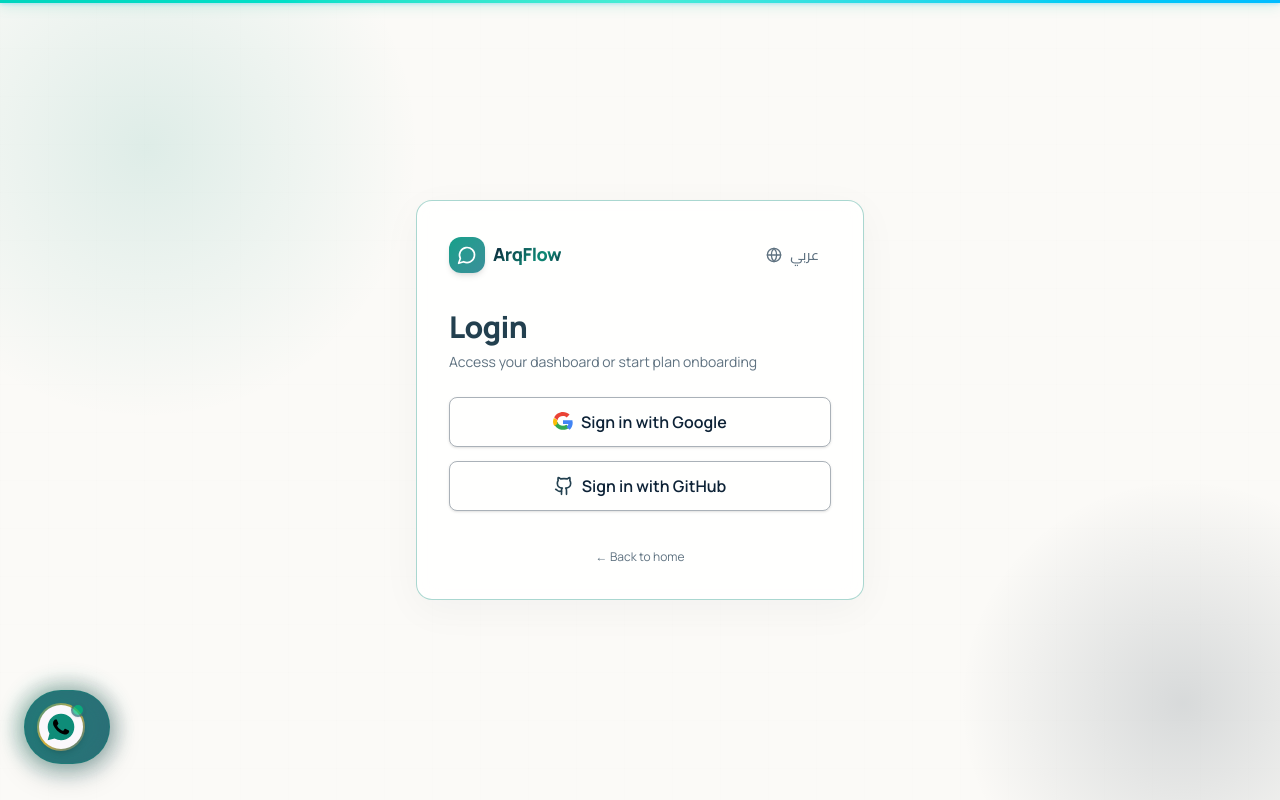
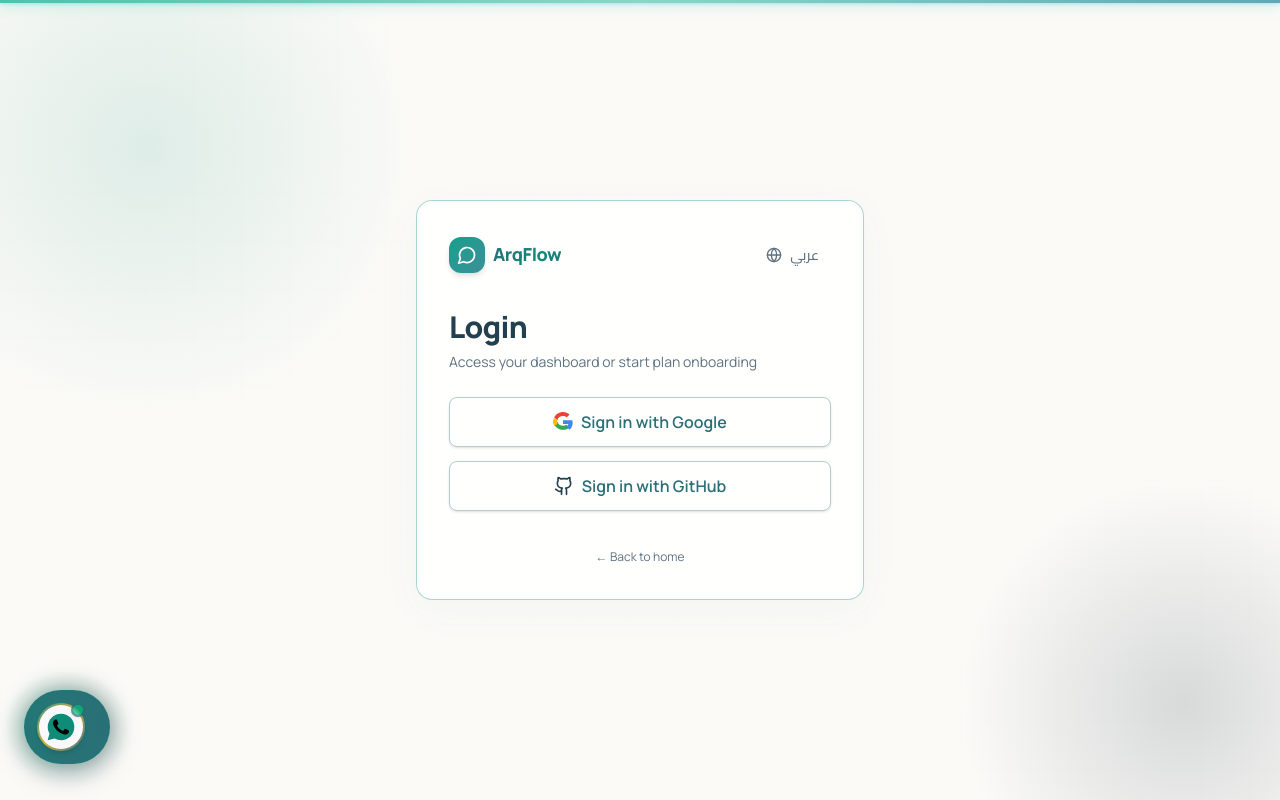
Before and after one commit to ffgghhj779-cell/arqflow-platform, a Next.js app: page /login in a window 1280 px wide. Built offline with nearby package versions, Linux system fonts and the light colour scheme.

Commit message:
feat(design): apply calm premium palette sitewide (buttons, CTA, dashboard, simulator, chatbot, tailwind teal/sky remap)

```diff
--- a/src/app/dashboard/DashboardShell.tsx
+++ b/src/app/dashboard/DashboardShell.tsx
@@ -212,7 +212,7 @@ export default function DashboardShell({ profile, business, capabilities, unread
           <div className="flex items-center justify-between mb-3">
             <Link href="/dashboard/overview" className="flex items-center gap-2">
               <motion.div
-                className="w-8 h-8 rounded-xl bg-gradient-to-br from-[var(--accent)] to-[#0d2236] flex items-center justify-center shadow-md"
+                className="w-8 h-8 rounded-xl bg-gradient-to-br from-[var(--accent)] to-[#2b6f77] flex items-center justify-center shadow-md"
                 whileHover={{ scale: 1.08, rotate: 3 }}
                 transition={{ type: "spring", stiffness: 400, damping: 20 }}
               >
--- a/src/app/globals.css
+++ b/src/app/globals.css
@@ -20,6 +20,22 @@
   --color-brand-sky: #3a8f9a;
   --color-brand-cream: #f1f4f1;
   --color-brand-gold: #b8935a;
+
+  /* Remap Tailwind teal/sky scales to the calm jade/petrol palette sitewide */
+  --color-teal-50: #effaf7;
+  --color-teal-100: #d5f3ec;
+  --color-teal-200: #b0e7da;
+  --color-teal-300: #86d8c6;
+  --color-teal-400: #4fc2ab;
+  --color-teal-500: #12a08a;
+  --color-teal-600: #0e8c78;
+  --color-teal-700: #0b6b5d;
+  --color-teal-800: #0a5248;
+  --color-teal-900: #08403a;
+  --color-sky-300: #8fc3cc;
+  --color-sky-400: #5fa8b5;
+  --color-sky-500: #3a8f9a;
+  --color-sky-600: #2b6f77;
   --font-sans: "Manrope", "Cairo", system-ui, sans-serif;
   --color-solid: var(--bg-solid);
   --color-elev: var(--bg-elev);
@@ -67,7 +83,7 @@
 
   /* ── Glow & Depth tokens ── */
   --accent-glow: rgba(18, 160, 138, 0.26);
-  --navy-glow: rgba(13, 34, 54, 0.32);
+  --navy-glow: rgba(43, 111, 119, 0.32);
   --gold-glow: rgba(184, 147, 90, 0.3);
 
   /* ── Gradient tokens ── */
@@ -121,7 +137,7 @@
 
   /* ── Dark: Glow & Gradient tokens ── */
   --accent-glow: rgba(95, 212, 189, 0.28);
-  --navy-glow: rgba(0, 0, 0, 0.6);
+  --navy-glow: rgba(0, 0, 0, 0.3);
   --gradient-mesh-1: radial-gradient(ellipse at 20% 50%, rgba(95,212,189,0.11) 0%, transparent 60%);
   --gradient-mesh-2: radial-gradient(ellipse at 80% 20%, rgba(216,181,116,0.07) 0%, transparent 50%);
   --gradient-mesh-3: radial-gradient(ellipse at 60% 80%, rgba(15,76,92,0.35) 0%, transparent 55%);
@@ -283,7 +299,7 @@ h1, h2, h3, h4, h5, h6, .font-display {
   /* ── NEW: Glow utilities ── */
   .glow-teal    { box-shadow: 0 0 32px var(--accent-glow), 0 0 64px rgba(var(--accent-rgb), 0.1); }
   .glow-teal-sm { box-shadow: 0 0 16px var(--accent-glow); }
-  .glow-navy    { box-shadow: 0 8px 40px var(--navy-glow), 0 2px 8px rgba(13,34,54,0.08); }
+  .glow-navy    { box-shadow: 0 8px 40px var(--navy-glow), 0 2px 8px rgba(43,111,119,0.08); }
   .glow-gold    { box-shadow: 0 0 24px var(--gold-glow); }
 
   /* ── NEW: Gradient mesh background ── */
@@ -333,18 +349,18 @@ h1, h2, h3, h4, h5, h6, .font-display {
     border: 1px solid var(--border);
     border-radius: 1.25rem;
     box-shadow:
-      0 1px 2px rgba(13,34,54,0.04),
-      0 4px 16px rgba(13,34,54,0.06),
-      0 16px 48px rgba(13,34,54,0.04);
+      0 1px 2px rgba(43,111,119,0.04),
+      0 4px 16px rgba(43,111,119,0.06),
+      0 16px 48px rgba(43,111,119,0.04);
     transition: all 0.4s var(--spring-soft);
   }
   .card-elevated:hover {
     border-color: rgba(var(--accent-rgb), 0.3);
     transform: translateY(-4px);
     box-shadow:
-      0 1px 2px rgba(13,34,54,0.04),
-      0 8px 24px rgba(13,34,54,0.08),
-      0 24px 64px rgba(13,34,54,0.06),
+      0 1px 2px rgba(43,111,119,0.04),
+      0 8px 24px rgba(43,111,119,0.08),
+      0 24px 64px rgba(43,111,119,0.06),
       0 0 0 1px rgba(var(--accent-rgb), 0.08);
   }
 
@@ -413,7 +429,7 @@ header, footer {
   -webkit-backdrop-filter: blur(var(--glass-blur));
   border: 1px solid var(--border);
   border-radius: 1rem;
-  box-shadow: 0px 4px 24px rgba(13, 34, 54, 0.02);
+  box-shadow: 0px 4px 24px rgba(43, 111, 119, 0.02);
 }
 
 .glass-strong {
@@ -422,13 +438,13 @@ header, footer {
   -webkit-backdrop-filter: blur(12px);
   border: 1px solid var(--border-strong);
   border-radius: 1rem;
-  box-shadow: 0px 10px 40px rgba(13, 34, 54, 0.04);
+  box-shadow: 0px 10px 40px rgba(43, 111, 119, 0.04);
 }
 
 .dark .glass-strong {
-  background: rgba(10, 21, 38, 0.85);
+  background: rgba(34, 58, 72, 0.85);
   border-color: rgba(255, 255, 255, 0.08);
-  box-shadow: 0px 10px 40px rgba(0, 0, 0, 0.5);
+  box-shadow: 0px 10px 40px rgba(0, 0, 0, 0.25);
 }
 
 /* ── NEW: Ultra-thin glass ── */
@@ -455,12 +471,12 @@ header, footer {
 .card-hover:hover {
   border-color: var(--accent);
   transform: translateY(-2.5px);
-  box-shadow: 0px 12px 32px rgba(13, 34, 54, 0.04);
+  box-shadow: 0px 12px 32px rgba(43, 111, 119, 0.04);
 }
 
 /* ===== Luxury Buttons ===== */
 .btn-primary {
-  background: #0d2236;
+  background: #2b6f77;
   color: #ffffff;
   border: none;
   border-radius: 0.5rem;
@@ -471,7 +487,7 @@ header, footer {
   align-items: center;
   justify-content: center;
   gap: 0.5rem;
-  box-shadow: 0 4px 14px rgba(13, 34, 54, 0.08);
+  box-shadow: 0 4px 14px rgba(43, 111, 119, 0.08);
   transition: background-color 0.22s var(--spring-soft), transform 0.22s var(--spring-soft), box-shadow 0.22s var(--spring-soft);
   position: relative;
   overflow: hidden;
@@ -502,8 +518,8 @@ header, footer {
 
 .btn-outline {
   background: transparent;
-  color: #0d2236;
-  border: 1px solid rgba(13, 34, 54, 0.35);
+  color: #2b6f77;
+  border: 1px solid rgba(43, 111, 119, 0.35);
   border-radius: 0.5rem;
   padding: 0.75rem 1.5rem;
   min-height: 2.75rem;
@@ -516,11 +532,11 @@ header, footer {
 }
 
 .btn-outline:hover {
-  background: #0d2236;
+  background: #2b6f77;
   color: #ffffff;
-  border-color: #0d2236;
+  border-color: #2b6f77;
   transform: translateY(-2px);
-  box-shadow: 0 4px 14px rgba(13, 34, 54, 0.08);
+  box-shadow: 0 4px 14px rgba(43, 111, 119, 0.08);
 }
 
 .btn-outline:active { transform: scale(0.98); }
@@ -702,8 +718,8 @@ select.input-base option { background: var(--bg); color: var(--fg); }
 /* ===== Decorative Grid Background ===== */
 .grid-bg {
   background-image:
-    linear-gradient(rgba(13, 34, 54, 0.03) 1px, transparent 1px),
-    linear-gradient(90deg, rgba(13, 34, 54, 0.03) 1px, transparent 1px);
+    linear-gradient(rgba(43, 111, 119, 0.03) 1px, transparent 1px),
+    linear-gradient(90deg, rgba(43, 111, 119, 0.03) 1px, transparent 1px);
   background-size: 48px 48px;
 }
 .dark .grid-bg {
@@ -716,14 +732,14 @@ select.input-base option { background: var(--bg); color: var(--fg); }
 
 /* ===== Gradient Text ===== */
 .gradient-text {
-  background: linear-gradient(135deg, #0d2236 0%, var(--accent) 70%, #0d2236 110%);
+  background: linear-gradient(135deg, #2b6f77 0%, var(--accent) 70%, #2b6f77 110%);
   -webkit-background-clip: text;
   background-clip: text;
   color: transparent;
 }
 
 .gradient-text-dark {
-  background: linear-gradient(135deg, #0d2236 0%, var(--accent) 75%, #0d2236 110%);
+  background: linear-gradient(135deg, #2b6f77 0%, var(--accent) 75%, #2b6f77 110%);
   -webkit-background-clip: text;
   background-clip: text;
   color: transparent;
@@ -760,10 +776,10 @@ select.input-base option { background: var(--bg); color: var(--fg); }
 .table-base tbody tr:hover { background: rgba(var(--accent-rgb), 0.015); }
 
 /* ===== Scrollbars ===== */
-* { scrollbar-width: thin; scrollbar-color: rgba(13, 34, 54, 0.1) transparent; }
+* { scrollbar-width: thin; scrollbar-color: rgba(43, 111, 119, 0.1) transparent; }
 *::-webkit-scrollbar { width: 6px; height: 6px; }
-*::-webkit-scrollbar-thumb { background: rgba(13, 34, 54, 0.1); border-radius: 3px; }
-*::-webkit-scrollbar-thumb:hover { background: rgba(13, 34, 54, 0.2); }
+*::-webkit-scrollbar-thumb { background: rgba(43, 111, 119, 0.1); border-radius: 3px; }
+*::-webkit-scrollbar-thumb:hover { background: rgba(43, 111, 119, 0.2); }
 
 /* ===== Keyframe Animations ===== */
 
--- a/src/app/simulator/SimulatorClient.tsx
+++ b/src/app/simulator/SimulatorClient.tsx
@@ -56,9 +56,9 @@ export default function SimulatorClient({ business }: { business: any }) {
   };
 
   return (
-    <div className="flex flex-col h-full bg-slate-50 dark:bg-gradient-to-br dark:from-[#0B1423] dark:to-[#12233D] rounded-3xl border border-slate-200 dark:border-white/10 shadow-xl dark:shadow-2xl overflow-hidden relative">
+    <div className="flex flex-col h-full bg-slate-50 dark:bg-gradient-to-br dark:from-[#1a2f3c] dark:to-[#21394a] rounded-3xl border border-slate-200 dark:border-white/10 shadow-xl dark:shadow-2xl overflow-hidden relative">
       {/* HEADER */}
-      <div className="flex flex-col sm:flex-row items-center justify-between p-4 sm:p-5 border-b border-slate-200 dark:border-white/10 bg-white/80 dark:bg-[#0B1423]/80 backdrop-blur-md z-10 gap-4">
+      <div className="flex flex-col sm:flex-row items-center justify-between p-4 sm:p-5 border-b border-slate-200 dark:border-white/10 bg-white/80 dark:bg-[#1a2f3c]/80 backdrop-blur-md z-10 gap-4">
         <div className="flex items-center gap-4">
           <div className="w-12 h-12 rounded-full bg-brand-teal flex items-center justify-center shrink-0">
             <Bot className="w-6 h-6 text-white" />
@@ -101,7 +101,7 @@ export default function SimulatorClient({ business }: { business: any }) {
       </div>
 
       {/* INPUT AREA */}
-      <div className="p-4 sm:p-5 border-t border-slate-200 dark:border-white/10 bg-white/90 dark:bg-[#0B1423]/90 backdrop-blur-md">
+      <div className="p-4 sm:p-5 border-t border-slate-200 dark:border-white/10 bg-white/90 dark:bg-[#1a2f3c]/90 backdrop-blur-md">
         <form onSubmit={handleSend} className="relative flex items-center">
           <input
             type="text"
--- a/src/app/simulator/page.tsx
+++ b/src/app/simulator/page.tsx
@@ -18,9 +18,9 @@ export default async function SimulatorPage() {
   if (!business) redirect("/onboarding");
 
   return (
-    <div className="min-h-screen bg-slate-50 dark:bg-[#050A10] flex flex-col">
+    <div className="min-h-screen bg-slate-50 dark:bg-[#162936] flex flex-col">
       {/* Minimal Header */}
-      <header className="sticky top-0 z-40 bg-white/80 dark:bg-[#0B1423]/80 backdrop-blur-md border-b border-slate-200 dark:border-white/10">
+      <header className="sticky top-0 z-40 bg-white/80 dark:bg-[#1a2f3c]/80 backdrop-blur-md border-b border-slate-200 dark:border-white/10">
         <div className="max-w-5xl mx-auto px-4 sm:px-6 h-16 flex items-center justify-between gap-4">
           <Link href="/" className="flex items-center gap-2 font-extrabold text-lg">
             <span className="w-9 h-9 rounded-xl bg-gradient-to-br from-brand-teal to-brand-sky flex items-center justify-center text-white">
--- a/src/components/marketing/Shared.tsx
+++ b/src/components/marketing/Shared.tsx
@@ -365,7 +365,7 @@ export function CTABanner({
       <div
         className="absolute inset-0 -z-0"
         style={{
-          background: "linear-gradient(135deg, #2a6b73 0%, #0d2236 50%, #0d2a2a 100%)",
+          background: "linear-gradient(135deg, #2b6f77 0%, #3a8f9a 55%, #12a08a 100%)",
         }}
         aria-hidden
       />
--- a/src/components/ui/ParticleText.tsx
+++ b/src/components/ui/ParticleText.tsx
@@ -39,7 +39,7 @@ const SPRING_FORCE   = 0.085;    // return spring
 const FRICTION       = 0.82;     // damping
 
 const LIGHT_COLOR_STOPS: [number, string][] = [
-  [0.0,  "#0d2236"],   // midnight navy
+  [0.0,  "#2b6f77"],   // midnight navy
   [0.25, "#0b6b5d"],   // deep teal
   [0.6,  "#12a08a"],   // vibrant teal
   [0.85, "#06b6d4"],   // bright cyan
--- a/src/components/ui/ThemeSwitcher.tsx
+++ b/src/components/ui/ThemeSwitcher.tsx
@@ -65,7 +65,7 @@ export function ThemeSwitcher() {
             transition={{ duration: 0.4, ease: [0.65, 0, 0.35, 1] }}
             className={cn(
               "fixed left-0 right-0 h-screen w-screen z-[100] flex items-center justify-center",
-              nextTheme === "dark" ? "bg-[#050b14]" : "bg-[#fcfcfc]"
+              nextTheme === "dark" ? "bg-[#1a2f3c]" : "bg-[#fbfaf7]"
             )}
           >
             {/* Optional: Add a subtle loading indicator or brand mark inside the curtain */}
--- a/src/components/ui/WebsiteChatbotModal.tsx
+++ b/src/components/ui/WebsiteChatbotModal.tsx
@@ -77,7 +77,7 @@ export function WebsiteChatbotModal({
           animate={{ opacity: 1, y: 0, scale: 1 }}
           exit={{ opacity: 0, y: 50, scale: 0.9 }}
           transition={{ type: "spring", damping: 25, stiffness: 200 }}
-          className="fixed bottom-6 left-6 z-[100] w-[380px] max-w-[calc(100vw-3rem)] h-[550px] max-h-[calc(100vh-6rem)] bg-white dark:bg-[#0f172a] rounded-2xl shadow-2xl border border-gray-100 dark:border-gray-800 flex flex-col overflow-hidden"
+          className="fixed bottom-6 left-6 z-[100] w-[380px] max-w-[calc(100vw-3rem)] h-[550px] max-h-[calc(100vh-6rem)] bg-white dark:bg-[#1a2f3c] rounded-2xl shadow-2xl border border-gray-100 dark:border-gray-800 flex flex-col overflow-hidden"
           dir="rtl"
         >
           {/* Header */}
@@ -102,7 +102,7 @@ export function WebsiteChatbotModal({
           </div>
 
           {/* Messages Area */}
-          <div className="flex-1 overflow-y-auto p-4 space-y-4 bg-gray-50 dark:bg-[#020817]">
+          <div className="flex-1 overflow-y-auto p-4 space-y-4 bg-gray-50 dark:bg-[#162936]">
             {messages.map((msg, idx) => (
               <div
                 key={idx}
@@ -146,7 +146,7 @@ export function WebsiteChatbotModal({
           </div>
 
           {/* Input Area */}
-          <div className="p-3 bg-white dark:bg-[#0f172a] border-t border-gray-100 dark:border-gray-800">
+          <div className="p-3 bg-white dark:bg-[#1a2f3c] border-t border-gray-100 dark:border-gray-800">
             <form
               onSubmit={(e) => {
                 e.preventDefault();
```
